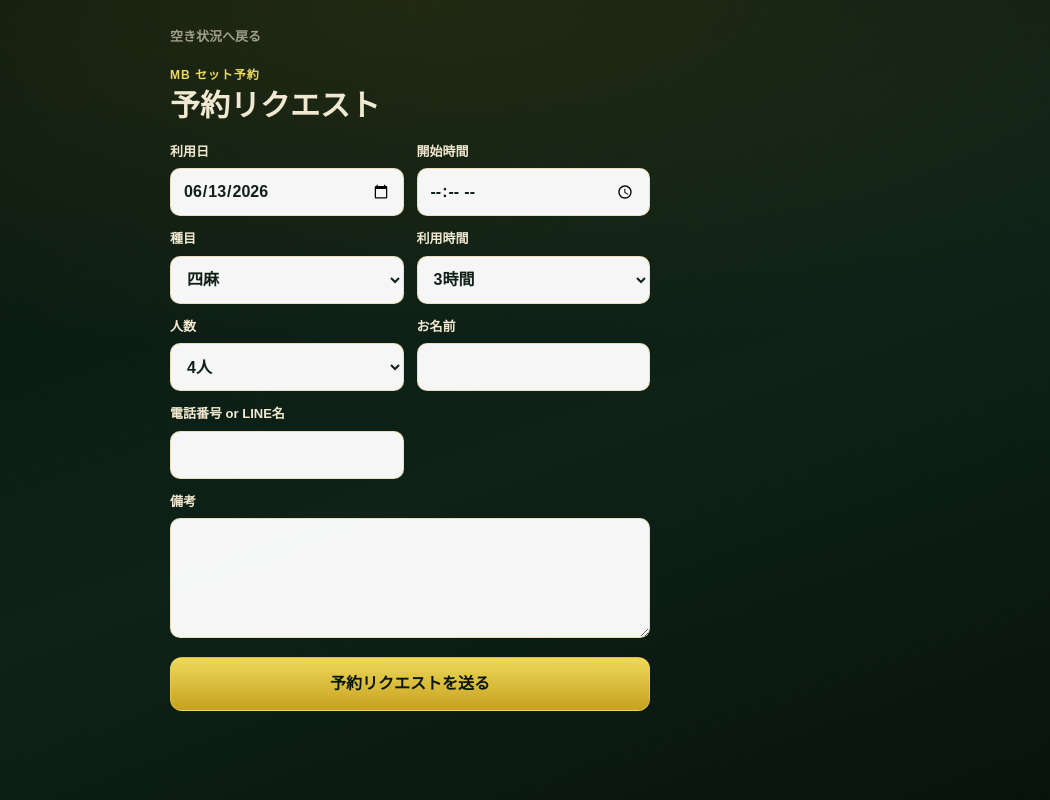
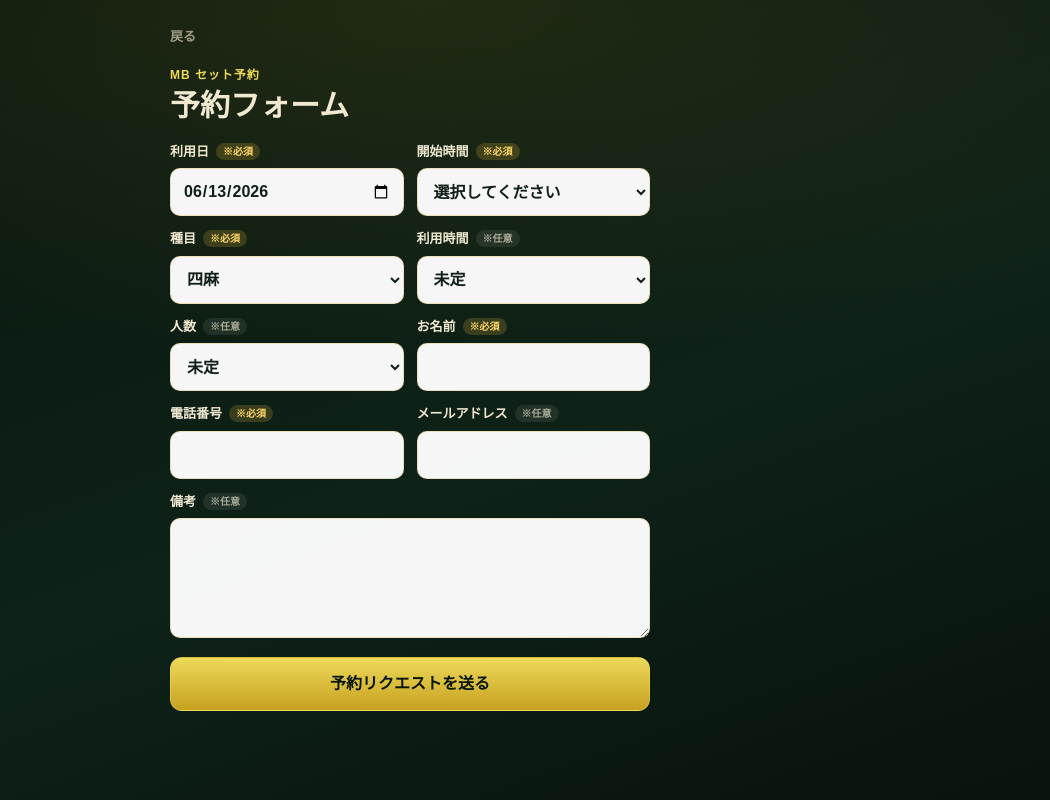
Before and after one commit to majhongmb/mb-line-status, a Next.js app: page /reserve in a window 1280 px wide. Shown: the whole page, without its empty margins (230-1280 px from the left). Built offline with nearby package versions, Linux system fonts and the light colour scheme.

Commit message:
Refine reservation form copy

```diff
--- a/src/app/api/reservations/route.ts
+++ b/src/app/api/reservations/route.ts
@@ -7,6 +7,7 @@ type ReservationRequest = {
   contact?: unknown;
   date?: unknown;
   duration_minutes?: unknown;
+  email?: unknown;
   game_type?: unknown;
   notes?: unknown;
   people_count?: unknown;
@@ -32,7 +33,7 @@ export async function POST(request: Request) {
 
     return NextResponse.json({ ok: true }, { status: 201 });
   } catch (caught) {
-    const message = caught instanceof Error ? caught.message : "予約リクエストを送信できませんでした。";
+    const message = caught instanceof Error ? caught.message : "予約フォームを送信できませんでした。";
     return NextResponse.json({ error: message }, { status: 400 });
   }
 }
@@ -42,23 +43,26 @@ function parseReservation(body: ReservationRequest) {
   const startTime = text(body.start_time);
   const gameType = text(body.game_type);
   const durationMinutes = body.duration_minutes === null || body.duration_minutes === "" ? null : Number(body.duration_minutes);
-  const peopleCount = Number(body.people_count);
+  const peopleCount = body.people_count === null || body.people_count === "" ? null : Number(body.people_count);
   const customerName = text(body.customer_name);
   const contact = text(body.contact);
+  const email = text(body.email);
   const notes = text(body.notes);
 
   if (!/^\d{4}-\d{2}-\d{2}$/.test(date)) throw new Error("利用日を入力してください。");
-  if (!/^\d{2}:\d{2}$/.test(startTime)) throw new Error("開始時間を入力してください。");
+  if (!isValidStartTime(startTime)) throw new Error("開始時間を選択してください。");
   if (!gameTypes.has(gameType)) throw new Error("種目を選択してください。");
   if (durationMinutes !== null && !durations.has(durationMinutes)) throw new Error("利用時間を選択してください。");
-  if (!peopleCounts.has(peopleCount)) throw new Error("人数を選択してください。");
+  if (peopleCount !== null && !peopleCounts.has(peopleCount)) throw new Error("人数を選択してください。");
   if (!customerName) throw new Error("お名前を入力してください。");
-  if (!contact) throw new Error("電話番号またはLINE名を入力してください。");
+  if (!contact) throw new Error("電話番号を入力してください。");
+  if (email && !/^[^\s@]+@[^\s@]+\.[^\s@]+$/.test(email)) throw new Error("メールアドレスを確認してください。");
 
   return {
     contact,
     date,
     duration_minutes: durationMinutes,
+    email: email || null,
     game_type: gameType,
     notes: notes || null,
     people_count: peopleCount,
@@ -72,6 +76,13 @@ function text(value: unknown) {
   return typeof value === "string" ? value.trim() : "";
 }
 
+function isValidStartTime(value: string) {
+  if (!/^\d{2}:\d{2}$/.test(value)) return false;
+  const [hour, minute] = value.split(":").map(Number);
+  const totalMinutes = hour * 60 + minute;
+  return totalMinutes >= 15 * 60 && totalMinutes <= 22 * 60 && minute % 15 === 0;
+}
+
 async function handleReservationAccepted(_reservation: ReturnType<typeof parseReservation>) {
-  // Later notification hooks live here: email, LINE, or webhook fan-out.
+  // Later notification hooks live here: email, LINE, SMS, or webhook fan-out.
 }
--- a/src/app/globals.css
+++ b/src/app/globals.css
@@ -599,6 +599,31 @@ a { color: inherit; text-decoration: none; }
   font-weight: 900;
 }
 
+.reserve-label-text {
+  display: flex;
+  align-items: center;
+  gap: 7px;
+}
+
+.reserve-required,
+.reserve-optional {
+  border-radius: 999px;
+  padding: 2px 7px;
+  font-size: 10px;
+  font-weight: 900;
+  line-height: 1.3;
+}
+
+.reserve-required {
+  background: rgba(255, 200, 64, .18);
+  color: #ffd86b;
+}
+
+.reserve-optional {
+  background: rgba(255, 255, 255, .08);
+  color: rgba(240, 232, 208, .66);
+}
+
 .reserve-form input,
 .reserve-form select,
 .reserve-form textarea {
--- a/src/app/reserve/page.tsx
+++ b/src/app/reserve/page.tsx
@@ -1,25 +1,30 @@
 "use client";
 
 import { useState } from "react";
+import type { FormEvent, ReactNode } from "react";
 
 type FormState = {
   contact: string;
   date: string;
   duration_minutes: string;
+  email: string;
   game_type: "sanma" | "yonma" | "other";
   notes: string;
-  people_count: "4" | "5" | "6";
+  people_count: "" | "4" | "5" | "6";
   customer_name: string;
   start_time: string;
 };
 
+const startTimeOptions = buildStartTimeOptions();
+
 const initialForm: FormState = {
   contact: "",
   date: todayInputValue(),
-  duration_minutes: "180",
+  duration_minutes: "",
+  email: "",
   game_type: "yonma",
   notes: "",
-  people_count: "4",
+  people_count: "",
   customer_name: "",
   start_time: "",
 };
@@ -30,7 +35,7 @@ export default function ReservePage() {
   const [error, setError] = useState("");
   const [submitted, setSubmitted] = useState(false);
 
-  async function submitReservation(event: React.FormEvent<HTMLFormElement>) {
+  async function submitReservation(event: FormEvent<HTMLFormElement>) {
     event.preventDefault();
     setSubmitting(true);
     setError("");
@@ -40,16 +45,16 @@ export default function ReservePage() {
         body: JSON.stringify({
           ...form,
           duration_minutes: form.duration_minutes ? Number(form.duration_minutes) : null,
-          people_count: Number(form.people_count),
+          people_count: form.people_count ? Number(form.people_count) : null,
         }),
         headers: { "Content-Type": "application/json" },
         method: "POST",
       });
       const data = await response.json();
-      if (!response.ok) throw new Error(data?.error ?? "予約リクエストを送信できませんでした。");
+      if (!response.ok) throw new Error(data?.error ?? "予約フォームを送信できませんでした。");
       setSubmitted(true);
     } catch (caught) {
-      setError(caught instanceof Error ? caught.message : "予約リクエストを送信できませんでした。");
+      setError(caught instanceof Error ? caught.message : "予約フォームを送信できませんでした。");
     } finally {
       setSubmitting(false);
     }
@@ -62,10 +67,10 @@ export default function ReservePage() {
   return (
     <main className="reserve-page">
       <section className="reserve-shell">
-        <a className="reserve-back" href="/">空き状況へ戻る</a>
+        <a className="reserve-back" href="/">戻る</a>
         <header className="reserve-header">
           <p>MB セット予約</p>
-          <h1>予約リクエスト</h1>
+          <h1>予約フォーム</h1>
         </header>
 
         {submitted ? (
@@ -76,18 +81,23 @@ export default function ReservePage() {
         ) : (
           <form className="reserve-form" onSubmit={submitReservation}>
             <label>
-              利用日
+              <FieldLabel required>利用日</FieldLabel>
               <input required type="date" value={form.date} onChange={(event) => update("date", event.target.value)} />
             </label>
 
             <label>
-              開始時間
-              <input required type="time" value={form.start_time} onChange={(event) => update("start_time", event.target.value)} />
+              <FieldLabel required>開始時間</FieldLabel>
+              <select required value={form.start_time} onChange={(event) => update("start_time", event.target.value)}>
+                <option value="">選択してください</option>
+                {startTimeOptions.map((time) => (
+                  <option key={time} value={time}>{time}</option>
+                ))}
+              </select>
             </label>
 
             <label>
-              種目
-              <select value={form.game_type} onChange={(event) => update("game_type", event.target.value as FormState["game_type"])}>
+              <FieldLabel required>種目</FieldLabel>
+              <select required value={form.game_type} onChange={(event) => update("game_type", event.target.value as FormState["game_type"])}>
                 <option value="sanma">三麻</option>
                 <option value="yonma">四麻</option>
                 <option value="other">その他</option>
@@ -95,18 +105,19 @@ export default function ReservePage() {
             </label>
 
             <label>
-              利用時間
+              <FieldLabel>利用時間</FieldLabel>
               <select value={form.duration_minutes} onChange={(event) => update("duration_minutes", event.target.value)}>
+                <option value="">未定</option>
                 <option value="180">3時間</option>
                 <option value="240">4時間</option>
                 <option value="300">5時間</option>
-                <option value="">未定</option>
               </select>
             </label>
 
             <label>
-              人数
+              <FieldLabel>人数</FieldLabel>
               <select value={form.people_count} onChange={(event) => update("people_count", event.target.value as FormState["people_count"])}>
+                <option value="">未定</option>
                 <option value="4">4人</option>
                 <option value="5">5人</option>
                 <option value="6">6人以上</option>
@@ -114,17 +125,22 @@ export default function ReservePage() {
             </label>
 
             <label>
-              お名前
+              <FieldLabel required>お名前</FieldLabel>
               <input required autoComplete="name" value={form.customer_name} onChange={(event) => update("customer_name", event.target.value)} />
             </label>
 
             <label>
-              電話番号 or LINE名
-              <input required autoComplete="tel" value={form.contact} onChange={(event) => update("contact", event.target.value)} />
+              <FieldLabel required>電話番号</FieldLabel>
+              <input required autoComplete="tel" inputMode="tel" value={form.contact} onChange={(event) => update("contact", event.target.value)} />
+            </label>
+
+            <label>
+              <FieldLabel>メールアドレス</FieldLabel>
+              <input autoComplete="email" inputMode="email" type="email" value={form.email} onChange={(event) => update("email", event.target.value)} />
             </label>
 
             <label className="reserve-full">
-              備考
+              <FieldLabel>備考</FieldLabel>
               <textarea rows={4} value={form.notes} onChange={(event) => update("notes", event.target.value)} />
             </label>
 
@@ -140,6 +156,25 @@ export default function ReservePage() {
   );
 }
 
+function FieldLabel({ children, required = false }: { children: ReactNode; required?: boolean }) {
+  return (
+    <span className="reserve-label-text">
+      <span>{children}</span>
+      <span className={required ? "reserve-required" : "reserve-optional"}>{required ? "※必須" : "※任意"}</span>
+    </span>
+  );
+}
+
+function buildStartTimeOptions() {
+  const options: string[] = [];
+  for (let minutes = 15 * 60; minutes <= 22 * 60; minutes += 15) {
+    const hour = Math.floor(minutes / 60);
+    const minute = minutes % 60;
+    options.push(`${String(hour).padStart(2, "0")}:${String(minute).padStart(2, "0")}`);
+  }
+  return options;
+}
+
 function todayInputValue() {
   const now = new Date();
   const japanDate = new Intl.DateTimeFormat("en-CA", {
```
Also changed, not shown: 1 other file (tests, documents, lock files or other folders).
